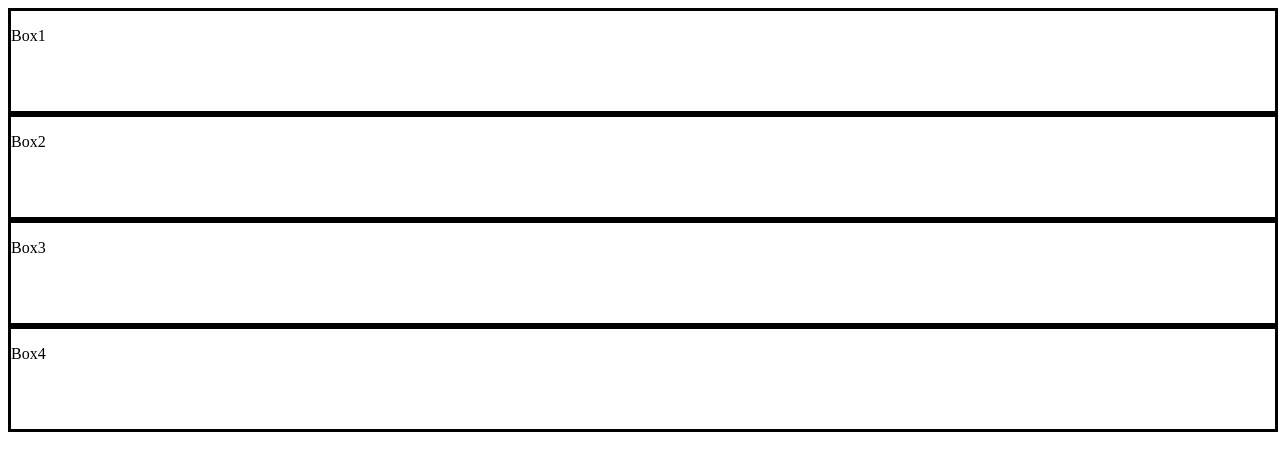
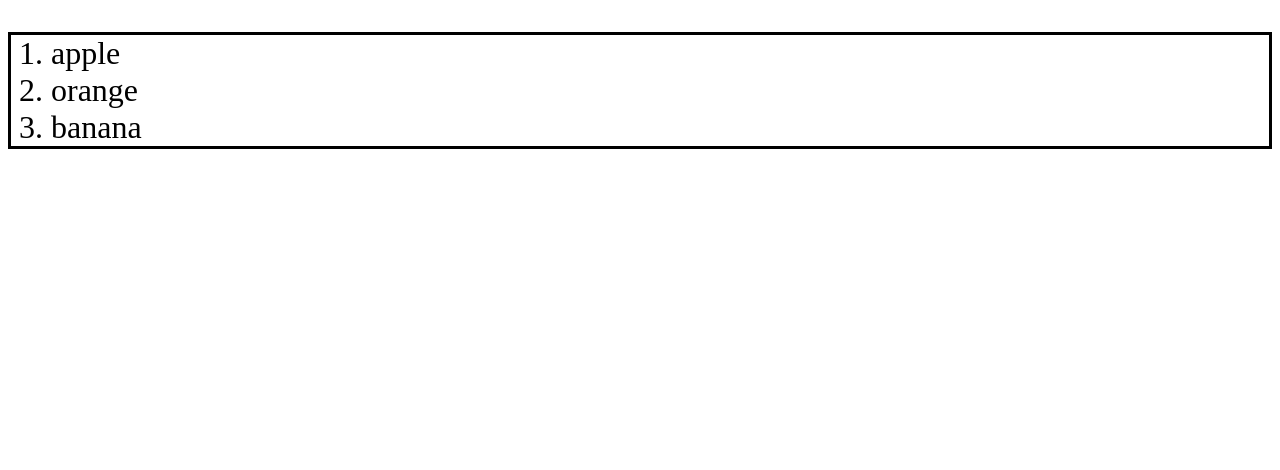
Before and after one commit to feik123/java-script-DOM, a plain HTML site: page index.html in a window 1280 px wide. Drawn offline with Linux system fonts and the light colour scheme.

Commit message:
example 2

```diff
--- a/index.html
+++ b/index.html
@@ -8,21 +8,11 @@
 </head>
 <body>
 
-    <div id="box1" class="box">
-        <p>Box1</p>
-    </div>
-
-    <div id="box2" class="box">
-        <p>Box2</p>
-    </div>
-
-    <div id="box3" class="box">
-        <p>Box3</p>
-    </div>
-
-    <div id="box4" class="box">
-        <p>Box4</p>
-    </div>
+    <ol id="fruits">
+        <li id="apple">apple</li>
+        <li id="orange">orange</li>
+        <li id="banana">banana</li>
+    </ol>
 
     <script src="index.js"></script>
 </body>
--- a/index.js
+++ b/index.js
@@ -1,21 +1,33 @@
-// --------------- EXAMPLE 1 <h1> ------------
+// --------------- EXAMPLE 2 <li> ------------
 
 
 //      STEP = 1 CREATE THE ELEMENT
-const newH1 = document.createElement('h1');
+const newListElement = document.createElement('li')
 
 
 //      STEP 2 = CREATE ATTRIBUTES/PROPERTIES
-newH1.textContent = 'I am a new heading';
-newH1.id = 'myH1';
-newH1.style.color = 'green';
-newH1.style.textAlign = 'center'
+newListElement.textContent = 'grapes'
+newListElement.id = 'grapes';
+newListElement.style.fontWeight = 'bold';
+newListElement.style.backgroundColor = 'lightgreen'
+
+
+// newH1.textContent = 'I am a new heading';
+// newH1.id = 'myH1';
+// newH1.style.color = 'green';
+// newH1.style.textAlign = 'center'
 
 
 //      STEP 3 = APPEND ELEMENT TO DOM
+// document.getElementById('fruits').append(newListElement);
+// document.getElementById('fruits').prepend(newListElement)
+const fruits = document.querySelectorAll('li');
+document.getElementById('fruits').insertBefore(newListElement, fruits[1])
+
+
 // document.body.append(newH1);
 // document.body.prepend(newH1);
-document.getElementById('box1').append(newH1);
+// document.getElementById('box1').append(newH1);
 // document.getElementById('box4').prepend(newH1)
 
 // const box2 = document.getElementById('box2')
@@ -26,4 +38,6 @@ document.getElementById('box1').append(newH1);
 
 
 // REMOVE HTML ELEMENT
-document.getElementById('box1').removeChild(newH1)
+document.getElementById('fruits').removeChild(newListElement)
+
+// document.getElementById('box1').removeChild(newH1)
--- a/styles.css
+++ b/styles.css
@@ -1,5 +1,4 @@
-.box{
+ol{
     border: 3px solid;
-    width: 100%;
-    height: 100px;
+    font-size: 2rem;
 }
```
